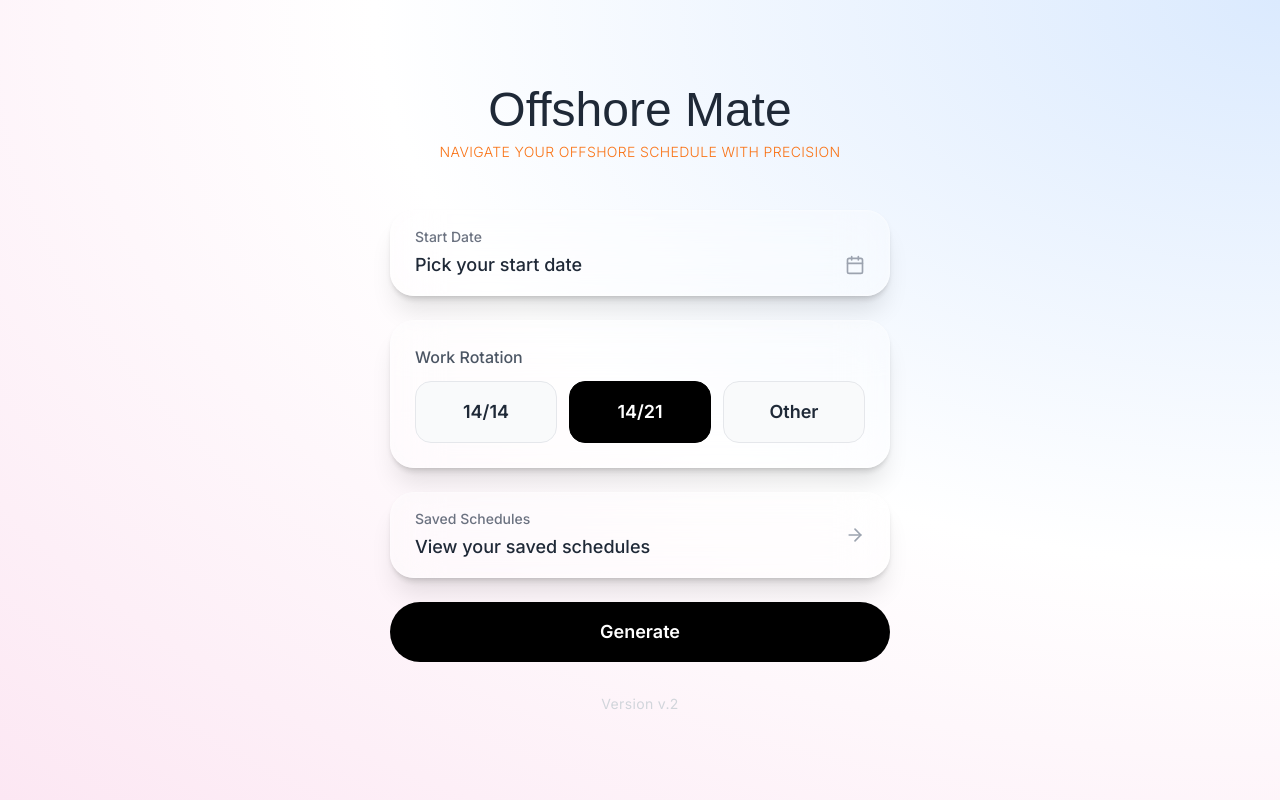
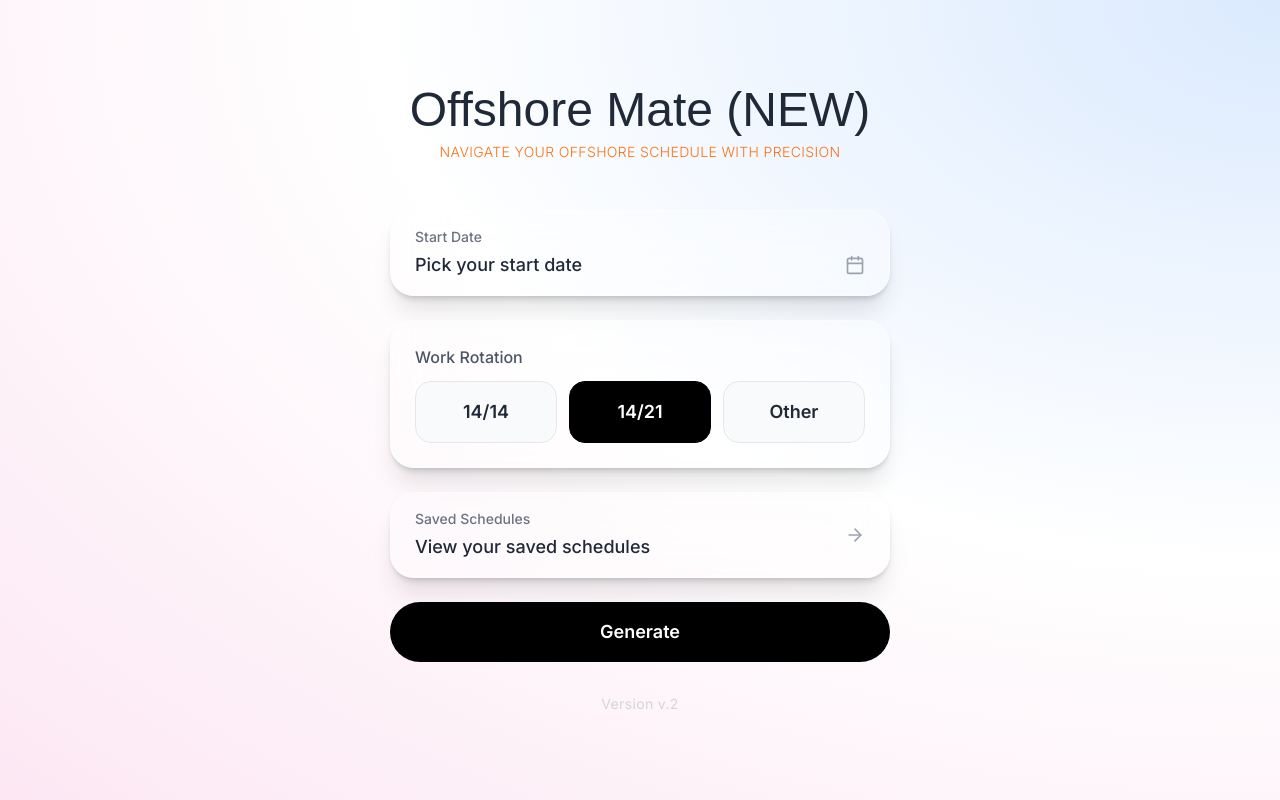
Before and after one commit to ramunasnognys/offshore-mate, a Next.js app: page / in a window 1280 px wide. Built offline with nearby package versions, Linux system fonts and the light colour scheme; a web font is replaced by a local one.

Commit message:
Add new feature

```diff
--- a/src/app/page.tsx
+++ b/src/app/page.tsx
@@ -104,7 +104,7 @@ function HomeContent() {
               ? 'text-3xl mb-1'
               : 'text-4xl md:text-5xl lg:text-5xl mb-2'
           }`}>
-            Offshore Mate
+            Offshore Mate (NEW)
           </h1>
           <p className={`text-center text-orange-500 tracking-wide uppercase font-light ${
             isCalendarGenerated && isMobileView === true
```
